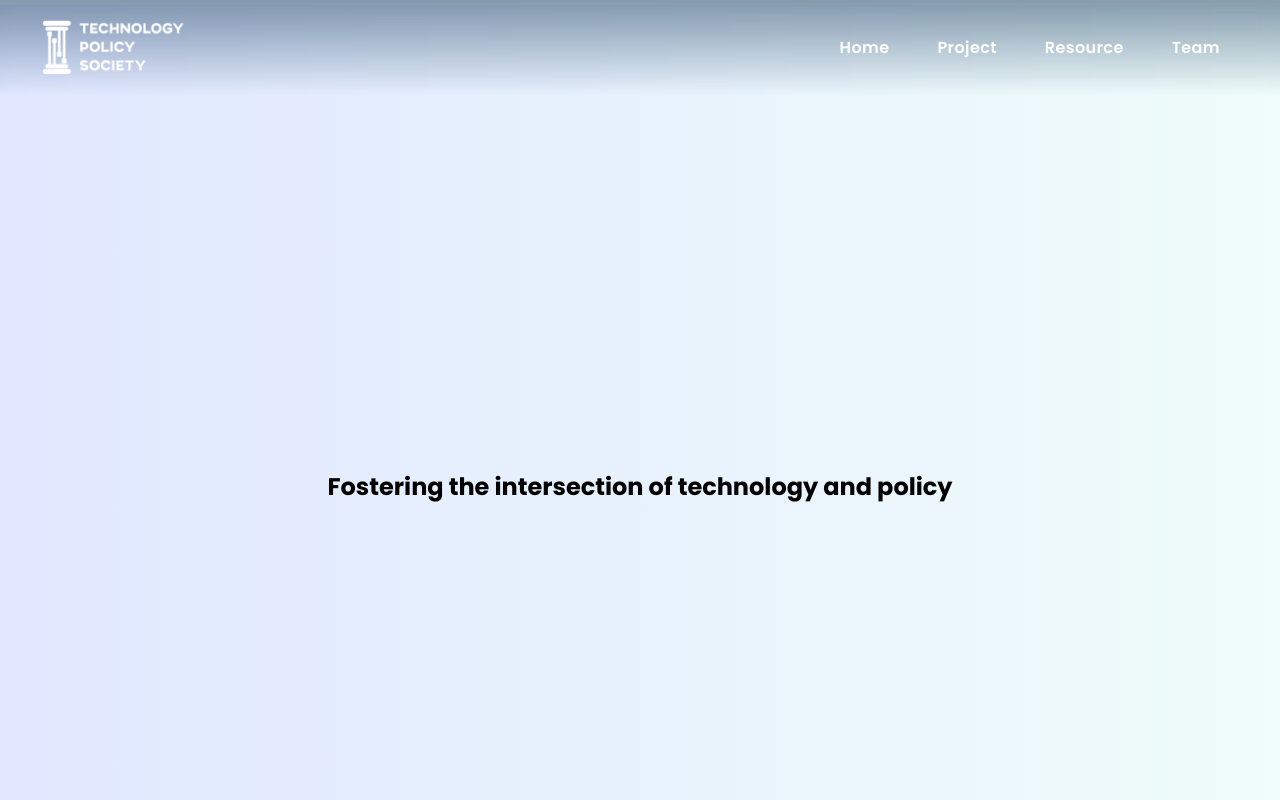
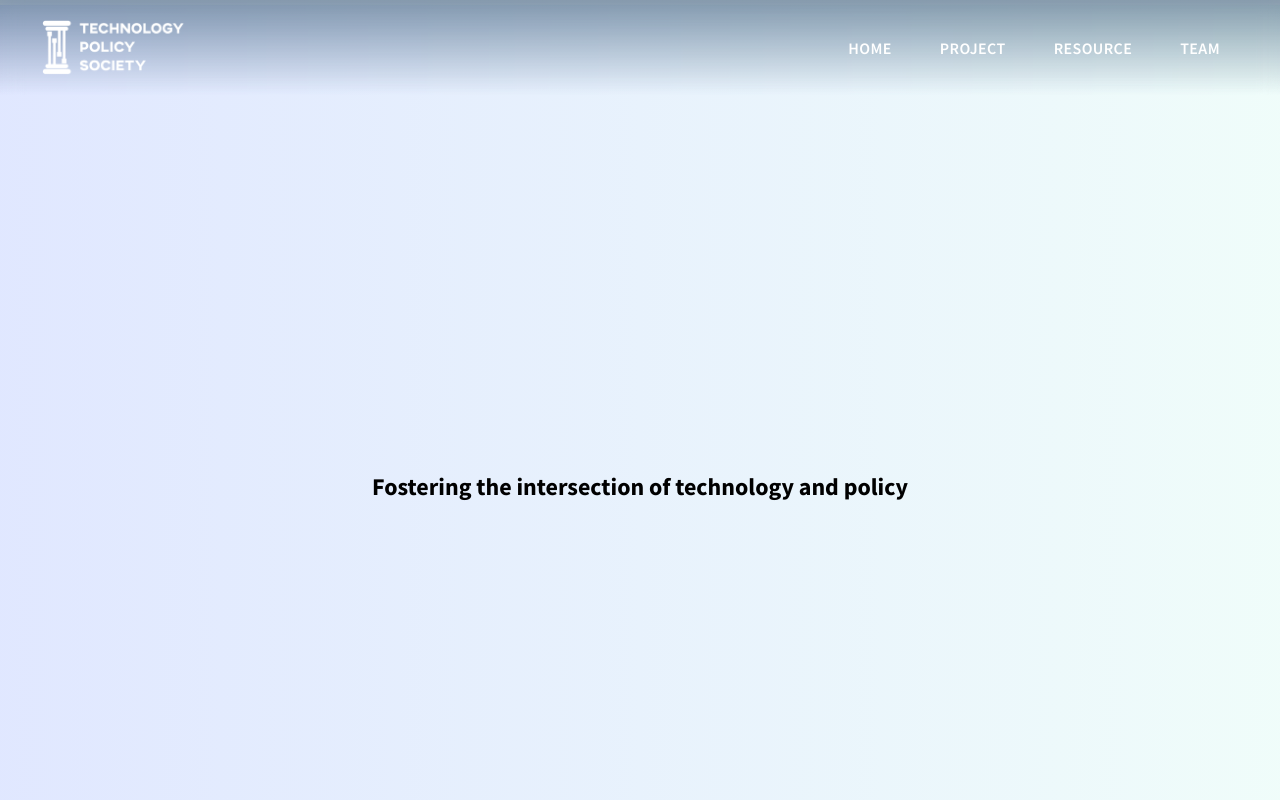
Before and after one commit to baekbyte/tps-website, a React (Create React App) app: page /home in a window 1280 px wide. Shown: the top 800 px of the page. Built offline with nearby package versions, Linux system fonts and the light colour scheme.

Commit message:
Changing font

```diff
--- a/public/index.html
+++ b/public/index.html
@@ -12,7 +12,7 @@
     <link rel="apple-touch-icon" href="%PUBLIC_URL%/logo192.png" />
     <link rel="preconnect" href="https://fonts.googleapis.com">
     <link rel="preconnect" href="https://fonts.gstatic.com" crossorigin>
-    <link href="https://fonts.googleapis.com/css2?family=Poppins:wght@300;400;500;600;700&display=swap" rel="stylesheet">
+    <link href="https://fonts.googleapis.com/css2?family=Source+Sans+Pro:wght@300;400;600;700&display=swap" rel="stylesheet">
     <!--
       manifest.json provides metadata used when your web app is installed on a
       user's mobile device or desktop. See https://developers.google.com/web/fundamentals/web-app-manifest/
--- a/src/components/Navigation.tsx
+++ b/src/components/Navigation.tsx
@@ -15,10 +15,10 @@
           </div>
           <nav className="nav-menu">
             <ul className="nav-list">
-              <li><a href="/home">Home</a></li>
-              <li><a href="/project">Project</a></li>
-              <li><a href="/resource">Resource</a></li>
-              <li><a href="/team">Team</a></li>
+              <li><a href="/home">HOME</a></li>
+              <li><a href="/project">PROJECT</a></li>
+              <li><a href="/resource">RESOURCE</a></li>
+              <li><a href="/team">TEAM</a></li>
             </ul>
           </nav>
         </div>
--- a/src/index.css
+++ b/src/index.css
@@ -1,6 +1,6 @@
 body {
   margin: 0;
-  font-family: 'Poppins', -apple-system, BlinkMacSystemFont, 'Segoe UI', 'Roboto', 'Oxygen',
+  font-family: 'Source Sans Pro', -apple-system, BlinkMacSystemFont, 'Segoe UI', 'Roboto', 'Oxygen',
     'Ubuntu', 'Cantarell', 'Fira Sans', 'Droid Sans', 'Helvetica Neue',
     sans-serif;
   -webkit-font-smoothing: antialiased;
```
